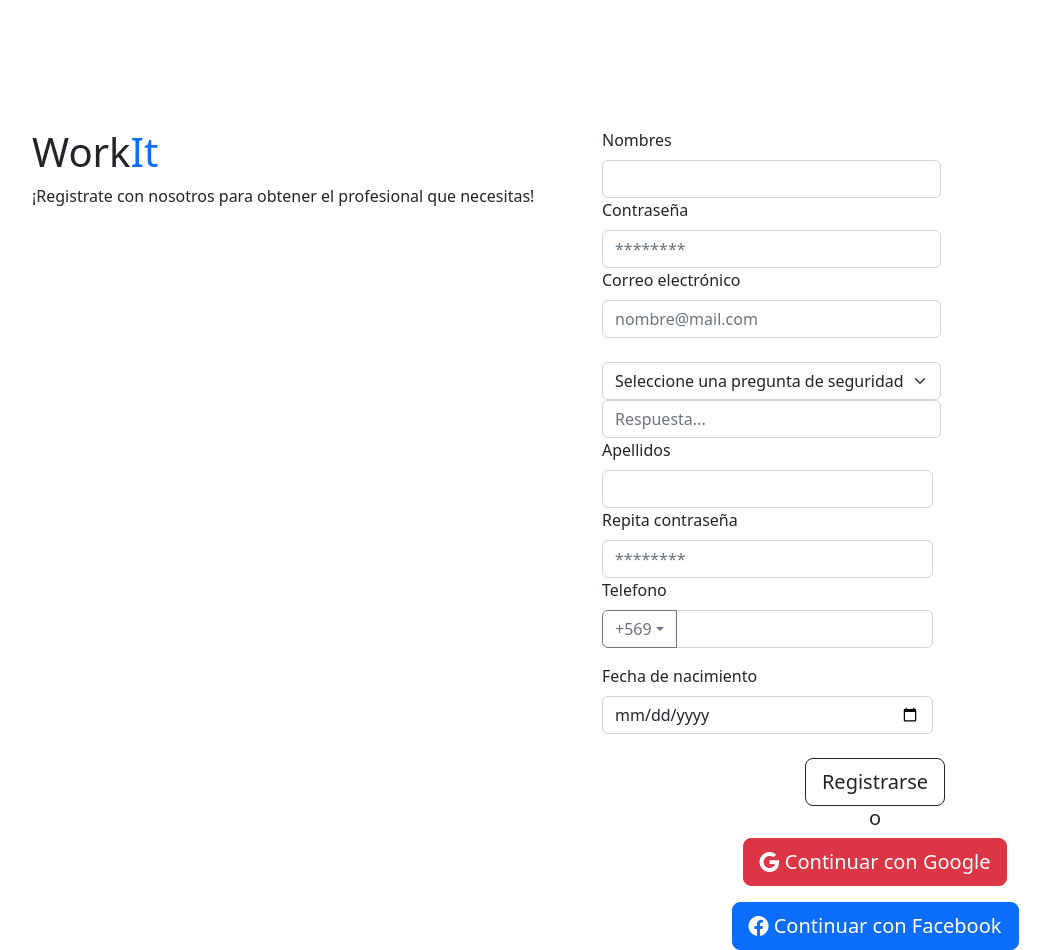
After one commit to Benjamin-Urzua/Proyecto_workit, a Flask app: page /clientes/registrarse in a window 1280 px wide. The commit adds this page. Shown: the whole page, without its empty margins (50-1100 px from the left). Run offline with Flask 2, Linux system fonts and the light colour scheme.

Commit message:
Prototipo de registro hecho

```diff
--- a/routes/clientes.py
+++ b/routes/clientes.py
@@ -12,9 +12,9 @@ def retornar_historial():
     historial = RetornarHistorial("20949993_2")
     return render_template("clientes/historial.html", historial = historial, run = "20949993_2")
 
-@clientes.route("/clientes/crear")
-def crear():
-    return render_template('/clientes/crear.html')
+@clientes.route("/clientes/registrarse")
+def register():
+    return render_template('/clientes/register.html')
 
 @clientes.route("/clientes/actualizar")
 def actualizar():
--- /dev/null
+++ b/templates/clientes/register.html
@@ -0,0 +1,75 @@
+<!DOCTYPE html>
+<html lang="en">
+<head>
+    <meta charset="UTF-8">
+    <meta http-equiv="X-UA-Compatible" content="IE=edge">
+    <meta name="viewport" content="width=device-width, initial-scale=1.0">
+    <link href="https://cdn.jsdelivr.net/npm/bootstrap@5.2.0-beta1/dist/css/bootstrap.min.css" rel="stylesheet" integrity="sha384-0evHe/X+R7YkIZDRvuzKMRqM+OrBnVFBL6DOitfPri4tjfHxaWutUpFmBp4vmVor" crossorigin="anonymous">
+    <script src="https://cdn.jsdelivr.net/npm/bootstrap@5.2.0-beta1/dist/js/bootstrap.bundle.min.js" integrity="sha384-pprn3073KE6tl6bjs2QrFaJGz5/SUsLqktiwsUTF55Jfv3qYSDhgCecCxMW52nD2" crossorigin="anonymous"></script>
+    <link rel="stylesheet" href="https://cdn.jsdelivr.net/npm/bootstrap-icons@1.8.3/font/bootstrap-icons.css">
+    <title>Register</title>
+</head>
+<body>
+    <div class="container " style="margin-top:10%;">
+        <div class="row  ">
+            <div class="col-md-6 text-sm-center text-md-center text-lg-start">
+                <h1>Work<span class="text-primary">It</span></h1>
+                <p>¡Registrate con nosotros para obtener el profesional que necesitas!</p>
+            </div>
+
+            <div class="col-md-6 offset-sm-3 offset-xs-3 offset-lg-0">
+                <form  action="submit" method="post">
+                    <div class="row">
+                        <div class="col-auto">
+                            <label for="txt_nombres" class="form-label">Nombres</label>
+                            <input type="text" class="form-control" id="txt_nombres" >
+
+                            <label for="txt_contrasena" class="form-label">Contraseña</label>
+                            <input type="text" class="form-control" id="txt_contrasena" placeholder="********">
+
+                            <label for="txt_correo" class="form-label">Correo electrónico</label>
+                            <input type="email" class="form-control" id="txt_correo" placeholder="nombre@mail.com">
+                            <br/>
+                            <select class="form-select" aria-label="Seleccione una pregunta de seguridad">
+                                <option selected>Seleccione una pregunta de seguridad</option>
+                                <option value="1">¿Nombre de su primera mascota?</option>
+                                <option value="2">¿Cual es su color favorito?</option>
+                                <option value="3">¿Cual es su pelicula favorita?</option>
+                              </select>
+
+                            <input type="text" class="form-control" id="txt_respuestapreguntaseguridad" placeholder="Respuesta...">
+                        </div>
+                        <div class="col-auto">
+                            <label for="txt_apellidos" class="form-label">Apellidos</label>
+                            <input type="text" class="form-control" id="txt_apellidos" >
+
+                            <label for="txt_repetircontrasena" class="form-label">Repita contraseña</label>
+                            <input type="text" class="form-control" id="txt_repetircontrasena" placeholder="********">
+
+                            <label for="txt_telefono" class="form-label">Telefono</label>
+                            <div class="input-group mb-3">
+                                <button class="btn btn-outline-secondary dropdown-toggle" type="button" data-bs-toggle="dropdown" aria-expanded="false">+569</button>
+                                <ul class="dropdown-menu">
+                                  <li><a class="dropdown-item" href="#">+569</a></li>
+                                </ul>
+                                <input type="number" class="form-control" id="txt_telefono" aria-label="Text input with dropdown button">
+                              </div>
+
+                              <label for="txt_fechanacto" class="form-label">Fecha de nacimiento</label>
+                              <input type="date" class="form-control" id="txt_fechanacto" >
+                        </div>
+                    </div>
+                    <div class="text-center  mt-4">
+                        <button type="button" type= "submit"  class="btn btn-outline-dark btn-lg ">Registrarse</button>
+                        <h5>o</h5>
+                        <button type="button" type= "submit"  class="btn btn-danger btn-lg "><i class="bi bi-google"></i>  Continuar con Google</button> <br/>
+                        <button type="button" type= "submit"  class="btn btn-primary btn-lg mt-3 "><i class="bi bi-facebook"></i>  Continuar con Facebook</button>
+                    </div>
+                </div>
+                </form>
+            </div>
+
+        </div>
+    </div>
+</body>
+</html>
```
Also changed, not shown: models/cliente.py (+0 -7 lines), templates/clientes/crear.html (deleted, +0 -36 lines), templates/clientes/historial.html (+7 -3 lines).
